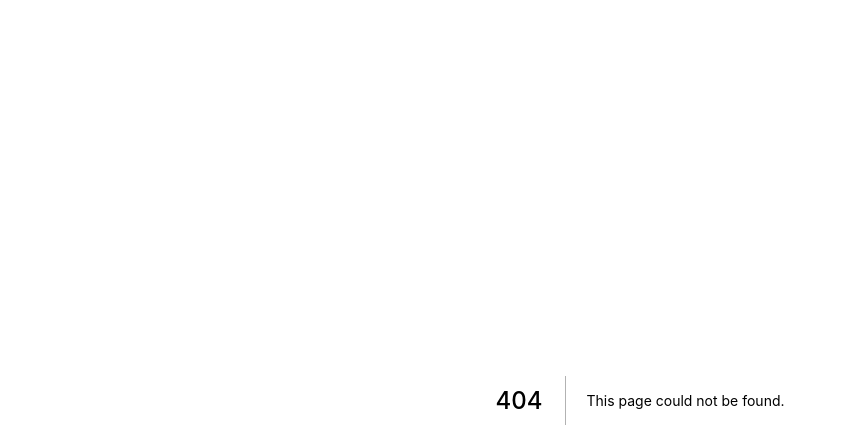
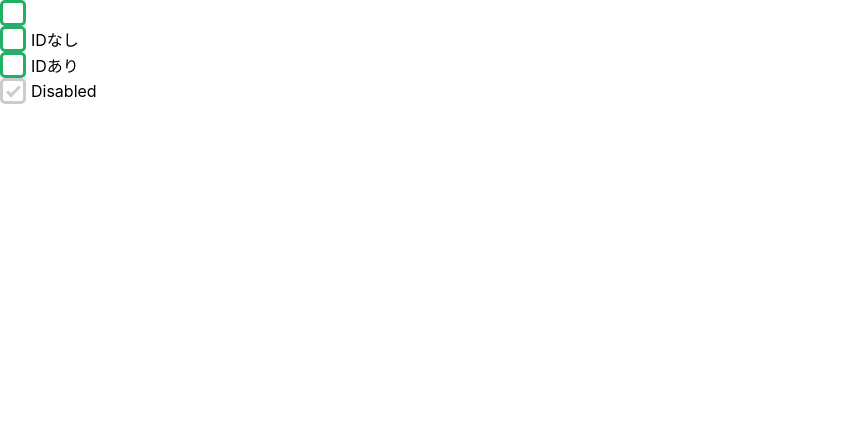
Before and after one commit to uemanX/nextjs-tips, a Next.js app: page /checkbox in a window 1280 px wide. Before the commit this address had no page. Shown: the top 448 px of the page, without its empty margins (0-847 px from the left). Built offline with nearby package versions, Linux system fonts and the light colour scheme.

Commit message:
Customize checkbox (#2)
* first commit.

* チェックボックス作成

* fix: disabled and checked attribute.

Co-authored-by: yuema <yuhei.uema@sharing-innovations.co.jp>

```diff
--- a/package.json
+++ b/package.json
@@ -9,9 +9,12 @@
     "lint": "next lint"
   },
   "dependencies": {
+    "@emotion/react": "^11.10.0",
+    "@emotion/styled": "^11.10.0",
     "next": "12.2.5",
     "react": "18.2.0",
-    "react-dom": "18.2.0"
+    "react-dom": "18.2.0",
+    "ress": "^5.0.2"
   },
   "devDependencies": {
     "@types/node": "18.7.2",
--- a/pages/_app.tsx
+++ /dev/null
@@ -1,8 +0,0 @@
-import '../styles/globals.css'
-import type { AppProps } from 'next/app'
-
-function MyApp({ Component, pageProps }: AppProps) {
-  return <Component {...pageProps} />
-}
-
-export default MyApp
--- /dev/null
+++ b/src/component/atom/Checkbox.tsx
@@ -0,0 +1,94 @@
+import styled from "@emotion/styled";
+
+const CheckboxWrapper = styled.div`
+  display: inline-flex;
+  flex-direction: row;
+  align-items: center;
+  gap: 5px;
+
+  & > label {
+    cursor: pointer;
+  }
+`;
+
+const StyledCheckbox = styled.span`
+  position: relative;
+
+  & > input {
+    opacity: 0;
+    position: absolute;
+    z-index: 2;
+    width: 100%;
+    height: 100%;
+    cursor: pointer;
+  }
+
+  & > span {
+    position: relative;
+    display: block;
+    width: 26px;
+    height: 26px;
+  }
+
+  // 枠
+  & > span::before {
+    position: absolute;
+    content: "";
+    display: block;
+    width: inherit;
+    height: inherit;
+    border: 3px solid var(--green);
+    border-radius: 5px;
+  }
+
+  // レ点
+  & > span::after {
+    content: "";
+    display: block;
+    width: 7px;
+    height: 14px;
+    position: absolute;
+    top: 5px;
+    left: 10px;
+    border-right: 3px solid var(--green);
+    border-bottom: 3px solid var(--green);
+    transform-origin: center;
+    transform: rotate(45deg) scale(0);
+    transition-duration: var(--duration);
+  }
+
+  // チェック時にレ点を表示
+  & > input:checked + span::after {
+    transform: rotate(45deg) scale(1);
+  }
+
+  & > input:disabled {
+    pointer-events: none;
+  }
+
+  & > input:disabled + span::after,
+  & > input:disabled + span::before {
+    border-color: var(--gray);
+  }
+`;
+
+type CheckboxProps = {
+  id?: string;
+  label?: string;
+  checked?: boolean;
+  disabled?: boolean;
+};
+
+const Checkbox = ({ id, label, checked, disabled }: CheckboxProps) => {
+  return (
+    <CheckboxWrapper>
+      <StyledCheckbox>
+        <input type="checkbox" id={id} disabled={disabled} checked={checked} />
+        <span></span>
+      </StyledCheckbox>
+      {label && <label htmlFor={id}>{label}</label>}
+    </CheckboxWrapper>
+  );
+};
+
+export default Checkbox;
--- /dev/null
+++ b/src/component/atom/TextField.tsx
@@ -0,0 +1,13 @@
+import styled from "@emotion/styled";
+
+const Text = styled.input`
+  border: 1px solid #ccc;
+`;
+
+const TextField = () => {
+  return <Text type="text" />;
+};
+
+export default TextField;
+
+// Google Fontを入れてみる
--- /dev/null
+++ b/src/pages/_app.tsx
@@ -0,0 +1,9 @@
+import "../styles/globals.css";
+// import 'ress';
+import type { AppProps } from "next/app";
+
+function MyApp({ Component, pageProps }: AppProps) {
+  return <Component {...pageProps} />;
+}
+
+export default MyApp;
--- /dev/null
+++ b/src/pages/checkbox.tsx
@@ -0,0 +1,16 @@
+import { NextPage } from "next";
+import Checkbox from "../component/atom/Checkbox";
+import TextField from "../component/atom/TextField";
+
+const CheckboxPage: NextPage = () => {
+  return (
+    <div style={{ display: "flex", flexDirection: "column" }}>
+      <Checkbox />
+      <Checkbox label="IDなし" />
+      <Checkbox id="check" label="IDあり" />
+      <Checkbox id="disable" label="Disabled" checked disabled />
+    </div>
+  );
+};
+
+export default CheckboxPage;
--- /dev/null
+++ b/src/styles/globals.css
@@ -0,0 +1,19 @@
+html,
+body {
+  font-family: -apple-system, BlinkMacSystemFont, Segoe UI, Roboto, Oxygen,
+    Ubuntu, Cantarell, Fira Sans, Droid Sans, Helvetica Neue, sans-serif;
+}
+
+*,
+*::before,
+*::after {
+  padding: 0;
+  margin: 0;
+  box-sizing: border-box;
+}
+
+:root {
+  --green: #21b064;
+  --gray: #ccc;
+  --duration: 100ms;
+}
--- a/styles/globals.css
+++ /dev/null
@@ -1,26 +0,0 @@
-html,
-body {
-  padding: 0;
-  margin: 0;
-  font-family: -apple-system, BlinkMacSystemFont, Segoe UI, Roboto, Oxygen,
-    Ubuntu, Cantarell, Fira Sans, Droid Sans, Helvetica Neue, sans-serif;
-}
-
-a {
-  color: inherit;
-  text-decoration: none;
-}
-
-* {
-  box-sizing: border-box;
-}
-
-@media (prefers-color-scheme: dark) {
-  html {
-    color-scheme: dark;
-  }
-  body {
-    color: white;
-    background: black;
-  }
-}
```
Also changed, not shown: .babelrc (added), src/pages/api/hello.ts (renamed from pages/api/hello.ts), src/pages/index.tsx (renamed from pages/index.tsx), src/styles/Home.module.css (renamed from styles/Home.module.css), 2 other files (tests, documents, lock files or other folders).
